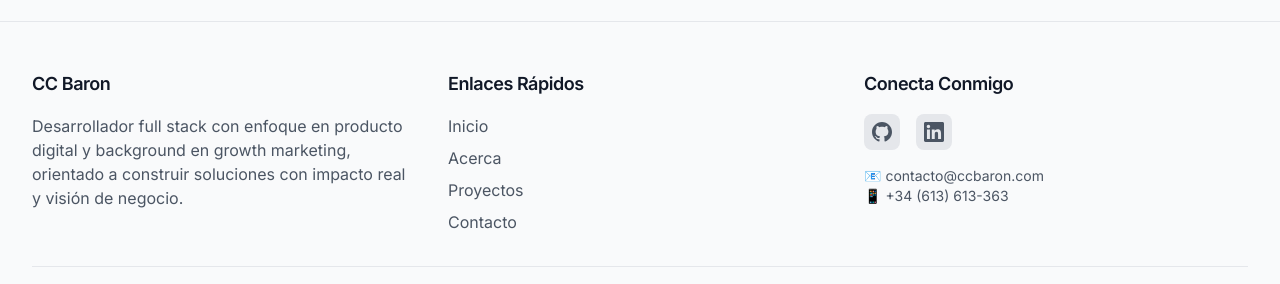
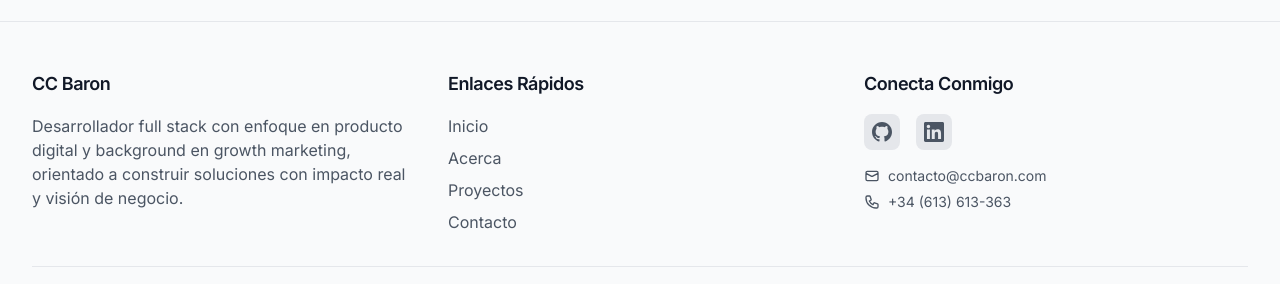
Before and after one commit to ccbaron/portfolio, a Nuxt app: page /projects in a window 1280 px wide. Shown: the part 1672-1956 px from the top of the page. Built offline with nearby package versions, Linux system fonts and the light colour scheme.

Commit message:
fix(footer): replace inline contact text with SVG icon links

```diff
--- a/components/layout/Footer.vue
+++ b/components/layout/Footer.vue
@@ -10,7 +10,9 @@
             CC Baron
           </h3>
           <p class="text-gray-600 dark:text-gray-400 mb-4">
-            Desarrollador full stack con enfoque en producto digital y background en growth marketing, orientado a construir soluciones con impacto real y visión de negocio.
+            Desarrollador full stack con enfoque en producto digital y
+            background en growth marketing, orientado a construir soluciones con
+            impacto real y visión de negocio.
           </p>
         </div>
 
@@ -51,10 +53,46 @@
               </svg>
             </a>
           </div>
-          <p class="text-gray-600 dark:text-gray-400 text-sm">
-            📧 contacto@ccbaron.com<br />
-            📱 +34 (613) 613-363
-          </p>
+          <div class="flex flex-col gap-1.5">
+            <a
+              href="mailto:contacto@ccbaron.com"
+              class="inline-flex items-center gap-2 text-sm text-gray-600 dark:text-gray-400 hover:text-primary-600 dark:hover:text-primary-400 transition-colors"
+            >
+              <svg
+                class="w-4 h-4 shrink-0"
+                fill="none"
+                stroke="currentColor"
+                viewBox="0 0 24 24"
+              >
+                <path
+                  stroke-linecap="round"
+                  stroke-linejoin="round"
+                  stroke-width="2"
+                  d="M3 8l7.89 4.26a2 2 0 002.22 0L21 8M5 19h14a2 2 0 002-2V7a2 2 0 00-2-2H5a2 2 0 00-2 2v10a2 2 0 002 2z"
+                />
+              </svg>
+              contacto@ccbaron.com
+            </a>
+            <a
+              href="tel:+34613613363"
+              class="inline-flex items-center gap-2 text-sm text-gray-600 dark:text-gray-400 hover:text-primary-600 dark:hover:text-primary-400 transition-colors"
+            >
+              <svg
+                class="w-4 h-4 shrink-0"
+                fill="none"
+                stroke="currentColor"
+                viewBox="0 0 24 24"
+              >
+                <path
+                  stroke-linecap="round"
+                  stroke-linejoin="round"
+                  stroke-width="2"
+                  d="M3 5a2 2 0 012-2h3.28a1 1 0 01.948.684l1.498 4.493a1 1 0 01-.502 1.21l-2.257 1.13a11.042 11.042 0 005.516 5.516l1.13-2.257a1 1 0 011.21-.502l4.493 1.498a1 1 0 01.684.949V19a2 2 0 01-2 2h-1C9.716 21 3 14.284 3 6V5z"
+                />
+              </svg>
+              +34 (613) 613-363
+            </a>
+          </div>
         </div>
       </div>
 
```
